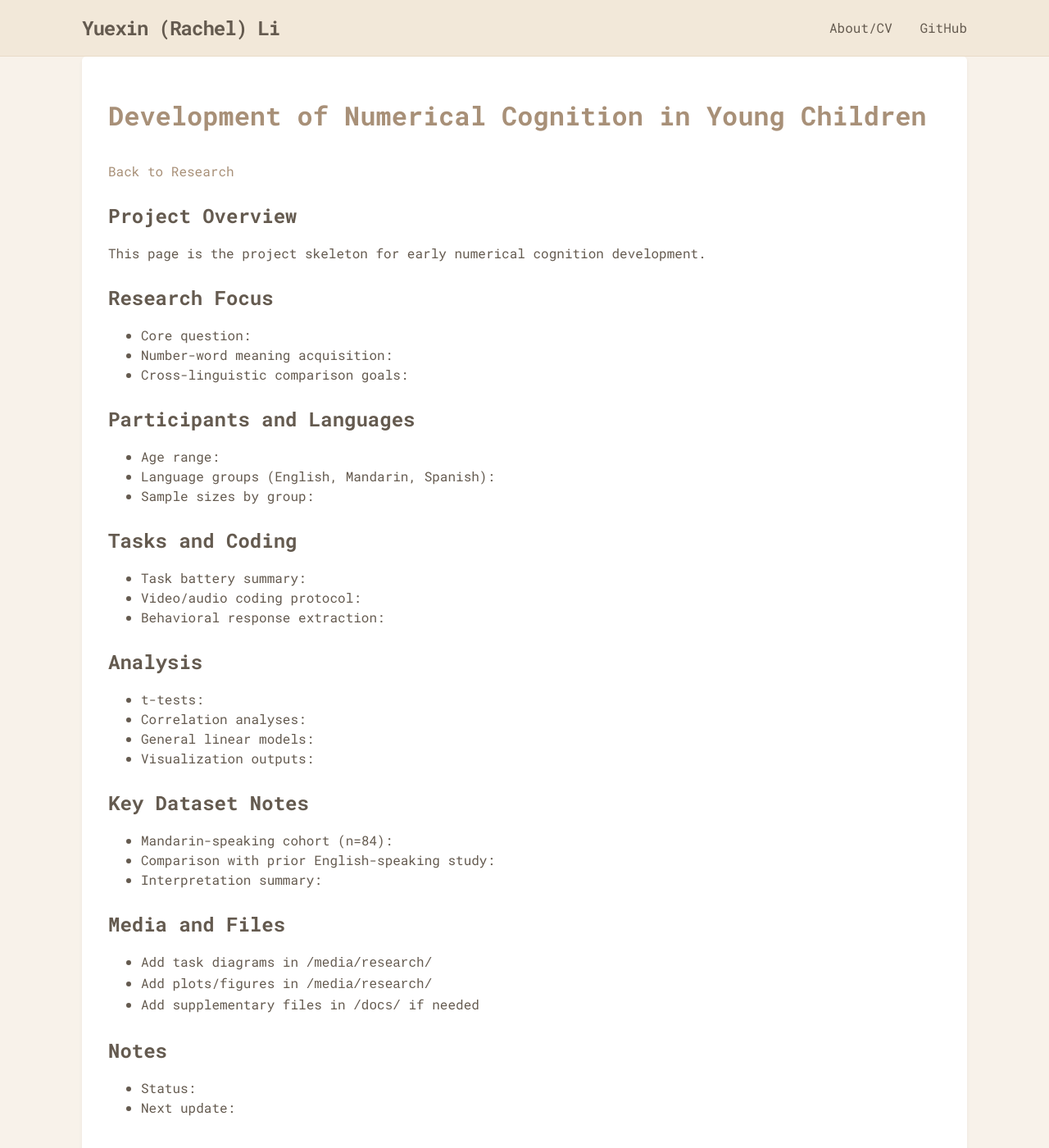
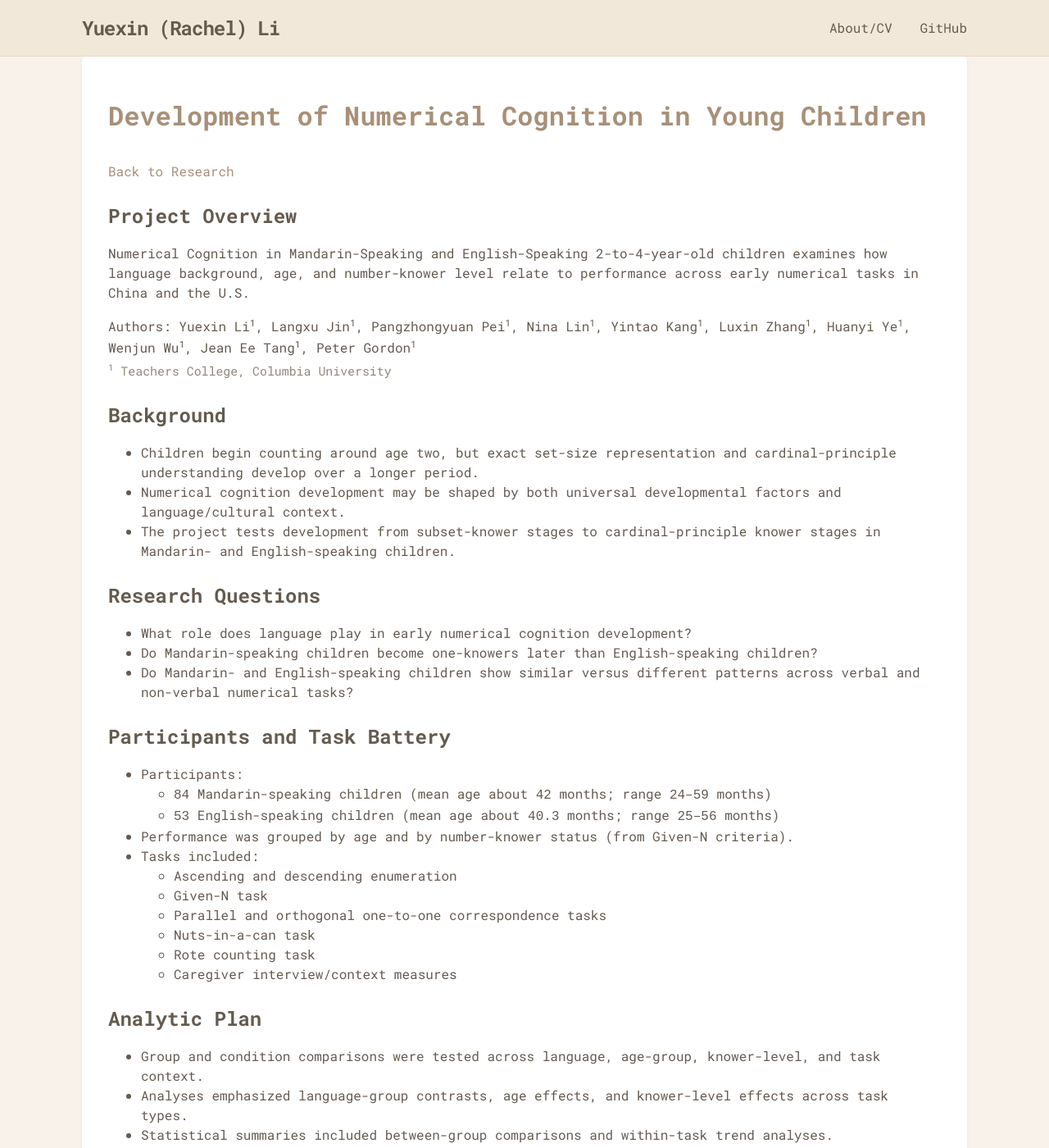
Before and after one commit to yuexin-li-7/yuexin-li-7.github.io, a Jekyll site: the page built from research/development-of-numerical-cognition-in-young-children.md, in a window 1280 px wide and 1400 px high. Shown: the whole window at 82% size. Built offline with Jekyll 4.4.1, drawn with Linux system fonts in a browser that asks for light colours; some of the changed text lies outside the part shown.

Commit message:
Build developmental numerical cognition project page and assets

```diff
--- a/research/development-of-numerical-cognition-in-young-children.md
+++ b/research/development-of-numerical-cognition-in-young-children.md
@@ -8,46 +8,61 @@ permalink: /research/development-of-numerical-cognition-in-young-children/
 
 ## Project Overview
 
-This page is the project skeleton for early numerical cognition development.
+Numerical Cognition in Mandarin-Speaking and English-Speaking 2-to-4-year-old children examines how language background, age, and number-knower level relate to performance across early numerical tasks in China and the U.S.
 
-## Research Focus
+<div class="project-authors">Authors: Yuexin Li<sup>1</sup>, Langxu Jin<sup>1</sup>, Pangzhongyuan Pei<sup>1</sup>, Nina Lin<sup>1</sup>, Yintao Kang<sup>1</sup>, Luxin Zhang<sup>1</sup>, Huanyi Ye<sup>1</sup>, Wenjun Wu<sup>1</sup>, Jean Ee Tang<sup>1</sup>, Peter Gordon<sup>1</sup></div>
+<div class="project-affiliations"><sup>1</sup> Teachers College, Columbia University</div>
 
-- Core question:
-- Number-word meaning acquisition:
-- Cross-linguistic comparison goals:
+## Background
 
-## Participants and Languages
+- Children begin counting around age two, but exact set-size representation and cardinal-principle understanding develop over a longer period.
+- Numerical cognition development may be shaped by both universal developmental factors and language/cultural context.
+- The project tests development from subset-knower stages to cardinal-principle knower stages in Mandarin- and English-speaking children.
 
-- Age range:
-- Language groups (English, Mandarin, Spanish):
-- Sample sizes by group:
+## Research Questions
 
-## Tasks and Coding
+- What role does language play in early numerical cognition development?
+- Do Mandarin-speaking children become one-knowers later than English-speaking children?
+- Do Mandarin- and English-speaking children show similar versus different patterns across verbal and non-verbal numerical tasks?
 
-- Task battery summary:
-- Video/audio coding protocol:
-- Behavioral response extraction:
+## Participants and Task Battery
 
-## Analysis
+- Participants:
+  - `84` Mandarin-speaking children (mean age about `42` months; range `24–59` months)
+  - `53` English-speaking children (mean age about `40.3` months; range `25–56` months)
+- Performance was grouped by age and by number-knower status (from Given-N criteria).
+- Tasks included:
+  - Ascending and descending enumeration
+  - Given-N task
+  - Parallel and orthogonal one-to-one correspondence tasks
+  - Nuts-in-a-can task
+  - Rote counting task
+  - Caregiver interview/context measures
 
-- t-tests:
-- Correlation analyses:
-- General linear models:
-- Visualization outputs:
+## Analytic Plan
 
-## Key Dataset Notes
+- Group and condition comparisons were tested across language, age-group, knower-level, and task context.
+- Analyses emphasized language-group contrasts, age effects, and knower-level effects across task types.
+- Statistical summaries included between-group comparisons and within-task trend analyses.
 
-- Mandarin-speaking cohort (n=84):
-- Comparison with prior English-speaking study:
-- Interpretation summary:
+## Results Summary
 
-## Media and Files
+- In both Mandarin and English groups, performance generally decreased as target set size increased across key tasks.
+- Nuts-in-a-can performance was significantly stronger in the Mandarin group (`t = -3.03`, `p = 0.003`).
+- In one-to-one correspondence tasks, the overall language-group difference was not significant (`t = -0.5`, `p = 0.62`), but English-speaking children showed a significant orthogonal-task difficulty pattern (`t = -2.23`, `p = 0.015`) not observed in the Mandarin group (`t = -1.02`, `p = 0.15`).
+- Younger children and subset-knowers showed weaker ascending/descending task performance than older or higher-knower peers.
 
-- Add task diagrams in `/media/research/`
-- Add plots/figures in `/media/research/`
-- Add supplementary files in `/docs/` if needed
+## Discussion
 
-## Notes
+- Across most verbal and non-verbal tasks, Mandarin- and English-speaking children showed broadly similar developmental profiles, consistent with strong universal components in early numerical cognition.
+- Results did not support a generalized delay account for Mandarin-speaking children in early number-word acquisition.
+- Age emerged as a stronger predictor of performance than rote-counting skill or knower-level alone in several task contexts.
+- Relying only on rote-counting performance may under-estimate the complexity of children’s numerical understanding.
 
-- Status:
-- Next update:
+## Poster
+
+- [View or download poster PDF]({{ '/docs/research/developmental-study-poster.pdf' | relative_url }})
+
+<div class="resume-container">
+  <iframe class="resume-embed" src="{{ '/docs/research/developmental-study-poster.pdf' | relative_url }}" title="Development of Numerical Cognition in Young Children poster"></iframe>
+</div>
```
Also changed, not shown: research.md (+6 -2 lines), media/research/developmental-study.png (added), 1 other file.
